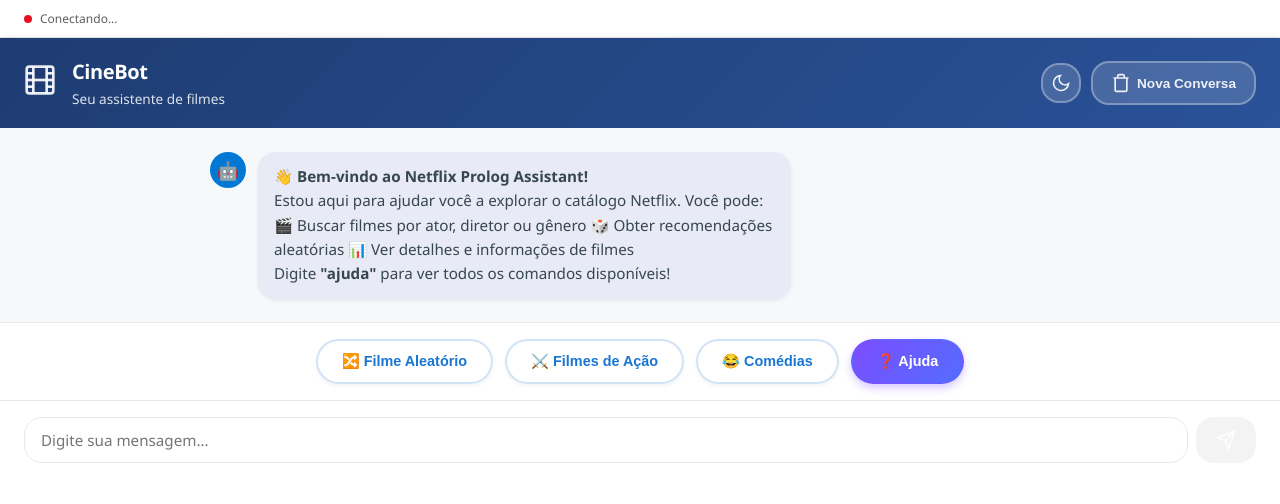
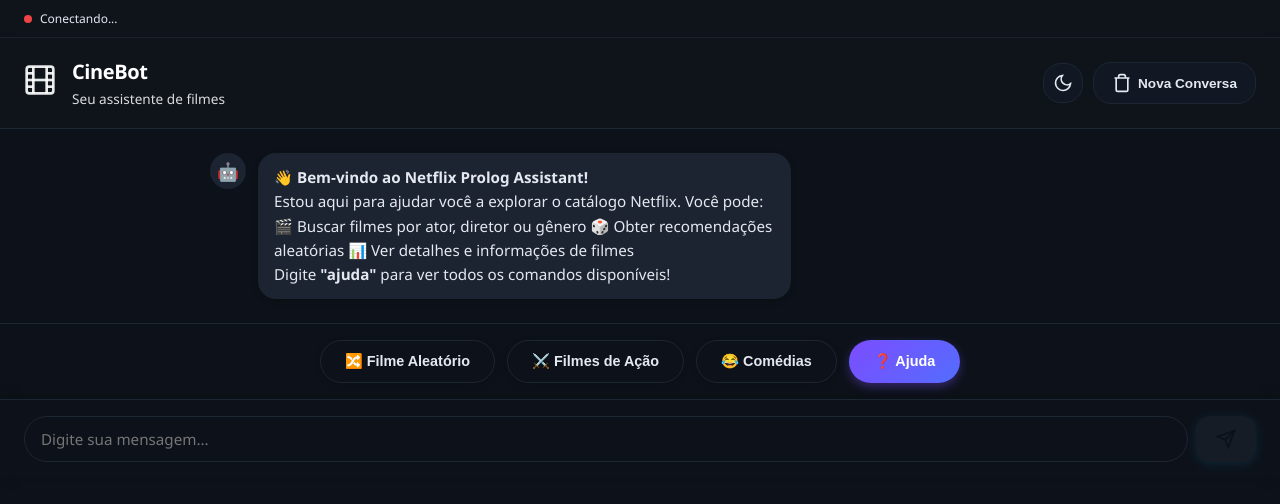
Before and after one commit to HugoGsilva/Chatbot-Prolog, an Angular app in the folder frontend-angular/: page / in a window 1280 px wide. Shown: the top 504 px of the page. Built offline with nearby package versions, Linux system fonts and the light colour scheme; no server answers.

Commit message:
feat: Update CSS styles for dark theme; enhance UI elements with new colors, shadows, and transitions

```diff
--- a/frontend-angular/src/app/app.component.css
+++ b/frontend-angular/src/app/app.component.css
@@ -100,6 +100,12 @@
 }
 
 .help-option:hover {
+  border-color: rgba(25, 118, 210, 0.25);
+  box-shadow: 0 6px 14px rgba(0, 0, 0, 0.08);
+  transform: translateY(-2px);
+}
+
+.help-option:hover {
   background: var(--border-color);
   transform: translateX(-4px);
   box-shadow: 2px 0 8px rgba(0, 0, 0, 0.1);
--- a/frontend-angular/src/app/components/header/header.component.css
+++ b/frontend-angular/src/app/components/header/header.component.css
@@ -1,8 +1,8 @@
 .chatbot-header {
   padding: 20px 24px;
-  background: linear-gradient(135deg, #1e3c72 0%, #2a5298 100%);
-  border-bottom: none;
-  box-shadow: 0 2px 8px rgba(0, 0, 0, 0.15);
+  background: #0f141b;
+  border-bottom: 1px solid var(--border-color);
+  box-shadow: 0 2px 8px rgba(0, 0, 0, 0.3);
   transition: background-color 0.3s ease;
 }
 
@@ -52,20 +52,20 @@
   width: 40px;
   height: 40px;
   padding: 0;
-  background: rgba(255, 255, 255, 0.15);
-  border: 2px solid rgba(255, 255, 255, 0.3);
-  color: rgba(255, 255, 255, 0.9);
+  background: #111823;
+  border: 1px solid var(--border-color);
+  color: var(--text-primary);
   border-radius: var(--radius-md);
   cursor: pointer;
-  transition: all 0.3s cubic-bezier(0.4, 0, 0.2, 1);
+  transition: all 0.2s ease;
 }
 
 .theme-toggle-btn:hover {
-  background: rgba(255, 255, 255, 0.25);
-  border-color: rgba(255, 255, 255, 0.5);
-  color: white;
-  transform: scale(1.05);
-  box-shadow: 0 4px 12px rgba(0, 0, 0, 0.15);
+  background: #161f2b;
+  border-color: var(--accent-primary);
+  color: var(--accent-primary);
+  transform: translateY(-1px);
+  box-shadow: 0 4px 12px rgba(0, 0, 0, 0.25);
 }
 
 .theme-toggle-btn:active {
@@ -77,22 +77,22 @@
   align-items: center;
   gap: 6px;
   padding: 10px 18px;
-  background: rgba(255, 255, 255, 0.15);
-  border: 2px solid rgba(255, 255, 255, 0.3);
-  color: rgba(255, 255, 255, 0.9);
+  background: #111823;
+  border: 1px solid var(--border-color);
+  color: var(--text-primary);
   font-size: 0.85rem;
   font-weight: 600;
   border-radius: var(--radius-md);
   cursor: pointer;
-  transition: all 0.3s cubic-bezier(0.4, 0, 0.2, 1);
+  transition: all 0.2s ease;
 }
 
 .clear-btn:hover {
-  background: rgba(255, 255, 255, 0.25);
-  border-color: rgba(255, 255, 255, 0.5);
-  color: white;
+  background: #161f2b;
+  border-color: var(--accent-primary);
+  color: var(--accent-primary);
   transform: translateY(-2px);
-  box-shadow: 0 4px 12px rgba(0, 0, 0, 0.15);
+  box-shadow: 0 4px 12px rgba(0, 0, 0, 0.25);
 }
 
 .clear-btn:active {
--- a/frontend-angular/src/app/components/input-area/input-area.component.css
+++ b/frontend-angular/src/app/components/input-area/input-area.component.css
@@ -1,8 +1,9 @@
 .input-container {
   padding: 16px 24px;
-  background: white;
+  background: var(--container-bg);
   border-top: 1px solid var(--border-color);
-  transition: background-color 0.3s ease;
+  box-shadow: 0 -2px 12px rgba(0, 0, 0, 0.25);
+  transition: background-color 0.3s ease, border-color 0.3s ease, box-shadow 0.3s ease;
 }
 
 .rate-limit-warning {
@@ -65,18 +66,18 @@
   flex: 1;
   padding: 12px 16px;
   border: 1px solid var(--border-color);
-  border-radius: var(--radius-md);
+  border-radius: var(--radius-lg);
   font-size: 0.95rem;
   font-family: var(--font-family);
-  background: white;
+  background: var(--chat-window-bg);
   color: var(--text-primary);
-  transition: all 0.15s ease;
+  transition: all 0.2s ease;
 }
 
 .user-input:focus {
   outline: none;
   border-color: var(--accent-primary);
-  box-shadow: 0 0 0 3px rgba(0, 120, 212, 0.1);
+  box-shadow: 0 0 0 3px rgba(0, 183, 255, 0.2);
 }
 
 .user-input:disabled {
@@ -88,14 +89,15 @@
 .send-button {
   padding: 12px 20px;
   background: var(--accent-primary);
-  color: white;
+  color: #0b1017;
   border: none;
-  border-radius: var(--radius-md);
+  border-radius: 14px;
   cursor: pointer;
-  transition: all 0.15s ease;
+  transition: all 0.2s ease;
   display: flex;
   align-items: center;
   justify-content: center;
+  box-shadow: 0 2px 10px rgba(0, 183, 255, 0.25);
 }
 
 .send-button:hover:not(:disabled) {
--- a/frontend-angular/src/app/components/message-bubble/message-bubble.component.css
+++ b/frontend-angular/src/app/components/message-bubble/message-bubble.component.css
@@ -17,15 +17,15 @@
 
 .bot-bubble {
   background: var(--bot-bubble-bg);
-  color: #37474f;
-  box-shadow: 0 2px 4px rgba(0, 0, 0, 0.08);
+  color: var(--text-primary);
+  box-shadow: 0 2px 6px rgba(0, 0, 0, 0.2);
 }
 
 .user-bubble {
   background: var(--user-bubble-bg);
   color: white;
   border: none;
-  box-shadow: 0 2px 6px rgba(25, 118, 210, 0.25);
+  box-shadow: 0 2px 8px rgba(0, 183, 255, 0.25);
 }
 
 .message-text {
--- a/frontend-angular/src/app/components/message-list/message-list.component.css
+++ b/frontend-angular/src/app/components/message-list/message-list.component.css
@@ -75,13 +75,14 @@
   align-items: center;
   justify-content: center;
   font-size: 1.1rem;
-  background: var(--accent-primary);
-  color: white;
+  background: var(--bot-bubble-bg);
+  color: var(--text-primary);
   transition: background-color 0.3s ease;
 }
 
 .user-avatar {
-  background: #64b5f6;
+  background: var(--user-bubble-bg);
+  color: #0b1017;
 }
 
 /* Indicador de digitação */
--- a/frontend-angular/src/app/components/quick-actions/quick-actions.component.css
+++ b/frontend-angular/src/app/components/quick-actions/quick-actions.component.css
@@ -13,31 +13,31 @@
   align-items: center;
   gap: 8px;
   padding: 12px 24px;
-  background: rgba(255, 255, 255, 0.9);
-  border: 2px solid rgba(25, 118, 210, 0.2);
-  color: #1976d2;
+  background: var(--chat-window-bg);
+  border: 1px solid var(--border-color);
+  color: var(--text-primary);
   font-size: 0.9rem;
   font-weight: 600;
   border-radius: 28px;
   cursor: pointer;
   white-space: nowrap;
   transition: all 0.3s cubic-bezier(0.4, 0, 0.2, 1);
-  box-shadow: 0 2px 4px rgba(0, 0, 0, 0.05);
+  box-shadow: 0 2px 6px rgba(0, 0, 0, 0.18);
 }
 
 .quick-action-btn:hover {
-  background: #1976d2;
-  border-color: #1976d2;
-  color: white;
+  background: var(--accent-primary);
+  border-color: var(--accent-primary);
+  color: #0b1017;
   transform: translateY(-3px);
-  box-shadow: 0 6px 16px rgba(25, 118, 210, 0.3);
+  box-shadow: 0 6px 16px rgba(0, 183, 255, 0.32);
 }
 
 .quick-action-btn.help-btn {
   background: linear-gradient(135deg, #7c4dff 0%, #536dfe 100%);
   border-color: transparent;
   color: white;
-  box-shadow: 0 4px 8px rgba(124, 77, 255, 0.3);
+  box-shadow: 0 4px 10px rgba(124, 77, 255, 0.35);
 }
 
 .quick-action-btn.help-btn:hover {
--- a/frontend-angular/src/app/components/status-bar/status-bar.component.css
+++ b/frontend-angular/src/app/components/status-bar/status-bar.component.css
@@ -3,10 +3,10 @@
   justify-content: space-between;
   align-items: center;
   padding: 10px 24px;
-  background: white;
+  background: #0f141b;
   border-bottom: 1px solid var(--border-color);
   font-size: 0.75rem;
-  color: var(--text-secondary);
+  color: var(--text-primary);
   font-weight: 400;
   transition: background-color 0.3s ease;
 }
--- a/frontend-angular/src/styles.css
+++ b/frontend-angular/src/styles.css
@@ -4,34 +4,34 @@
 */
 
 :root {
-  /* Cores principais - Metro Blue */
-  --bg-gradient-start: #e3f2fd;
-  --bg-gradient-end: #bbdefb;
-  --container-bg: #ffffff;
-  --chat-window-bg: #f5f9fc;
+  /* Paleta escura base (imagem guia) */
+  --bg-gradient-start: #0b1017;
+  --bg-gradient-end: #0b1017;
+  --container-bg: #0d121a;
+  --chat-window-bg: #0d121a;
 
   /* Cores de mensagens */
-  --bot-bubble-bg: #e8eaf6;
-  --user-bubble-bg: #1976d2;
+  --bot-bubble-bg: #1b2430;
+  --user-bubble-bg: #00b7ff;
 
   /* Cores de texto */
-  --text-primary: #1f1f1f;
-  --text-secondary: #5e5e5e;
-  --text-muted: #8e8e8e;
+  --text-primary: #e5e8f0;
+  --text-secondary: #b7c2d0;
+  --text-muted: #7f8a99;
 
   /* Cores de destaque */
-  --accent-primary: #0078d4;
-  --accent-secondary: #005a9e;
-  --accent-success: #107c10;
-  --accent-error: #e81123;
-  --accent-warning: #ff8c00;
+  --accent-primary: #00b7ff;
+  --accent-secondary: #008ac7;
+  --accent-success: #22c55e;
+  --accent-error: #ef4444;
+  --accent-warning: #f59e0b;
 
   /* Bordas e sombras */
-  --border-color: #e8e8e8;
-  --border-accent: #0078d4;
-  --shadow-sm: 0 1px 3px rgba(0, 0, 0, 0.05);
-  --shadow-md: 0 2px 6px rgba(0, 0, 0, 0.08);
-  --shadow-lg: 0 4px 12px rgba(0, 0, 0, 0.1);
+  --border-color: #1d2633;
+  --border-accent: #00b7ff;
+  --shadow-sm: 0 1px 3px rgba(0, 0, 0, 0.25);
+  --shadow-md: 0 2px 6px rgba(0, 0, 0, 0.32);
+  --shadow-lg: 0 4px 12px rgba(0, 0, 0, 0.38);
 
   /* Border Radius */
   --radius-sm: 12px;
@@ -58,29 +58,29 @@
 
 /* Tema Escuro */
 body.dark-theme {
-  --bg-gradient-start: #1a1a1a;
-  --bg-gradient-end: #0f0f0f;
-  --container-bg: #1f1f1f;
-  --chat-window-bg: #171717;
+  --bg-gradient-start: #080c12;
+  --bg-gradient-end: #060910;
+  --container-bg: #090d14;
+  --chat-window-bg: #090d14;
 
-  --bot-bubble-bg: #0078d4;
-  --user-bubble-bg: #2d2d2d;
+  --bot-bubble-bg: #161d28;
+  --user-bubble-bg: #00a2e6;
 
-  --text-primary: #f0f0f0;
-  --text-secondary: #b8b8b8;
-  --text-muted: #808080;
+  --text-primary: #e5e7eb;
+  --text-secondary: #9ca3af;
+  --text-muted: #6b7280;
 
-  --accent-primary: #60a5fa;
-  --accent-secondary: #3b82f6;
-  --accent-success: #10b981;
+  --accent-primary: #00a2e6;
+  --accent-secondary: #0081bd;
+  --accent-success: #22c55e;
   --accent-error: #ef4444;
   --accent-warning: #f59e0b;
 
-  --border-color: #2d2d2d;
-  --border-accent: #60a5fa;
-  --shadow-sm: 0 1px 3px rgba(0, 0, 0, 0.3);
-  --shadow-md: 0 2px 6px rgba(0, 0, 0, 0.4);
-  --shadow-lg: 0 4px 12px rgba(0, 0, 0, 0.5);
+  --border-color: #161d28;
+  --border-accent: #00a2e6;
+  --shadow-sm: 0 1px 3px rgba(0, 0, 0, 0.35);
+  --shadow-md: 0 2px 6px rgba(0, 0, 0, 0.45);
+  --shadow-lg: 0 4px 12px rgba(0, 0, 0, 0.55);
 }
 
 * {
```
